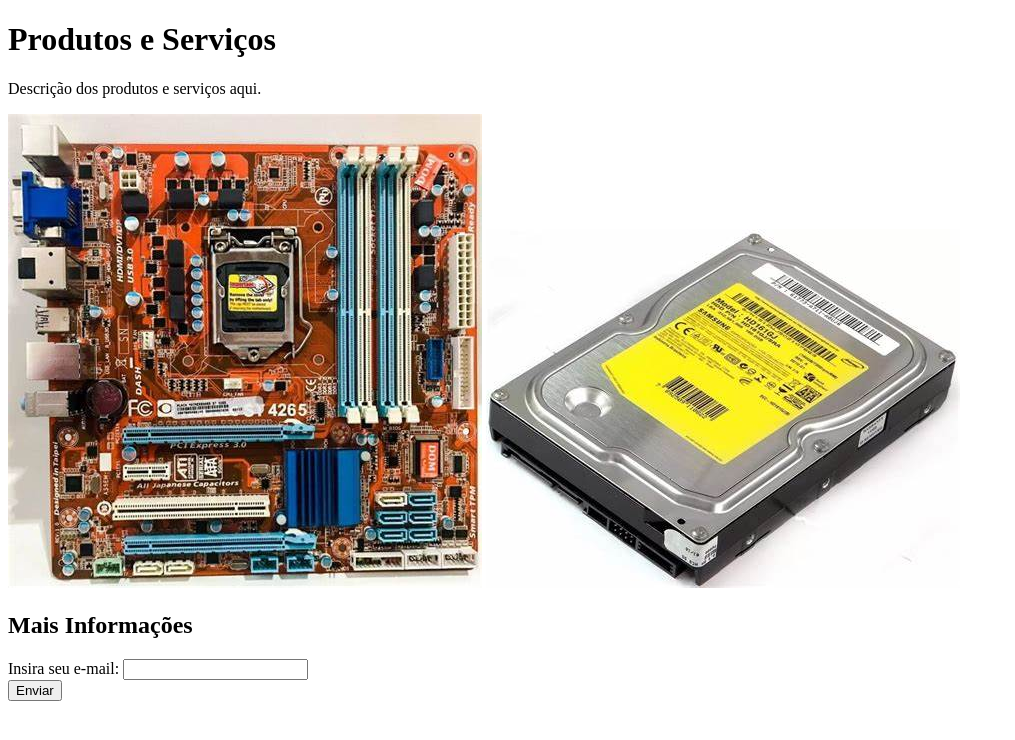
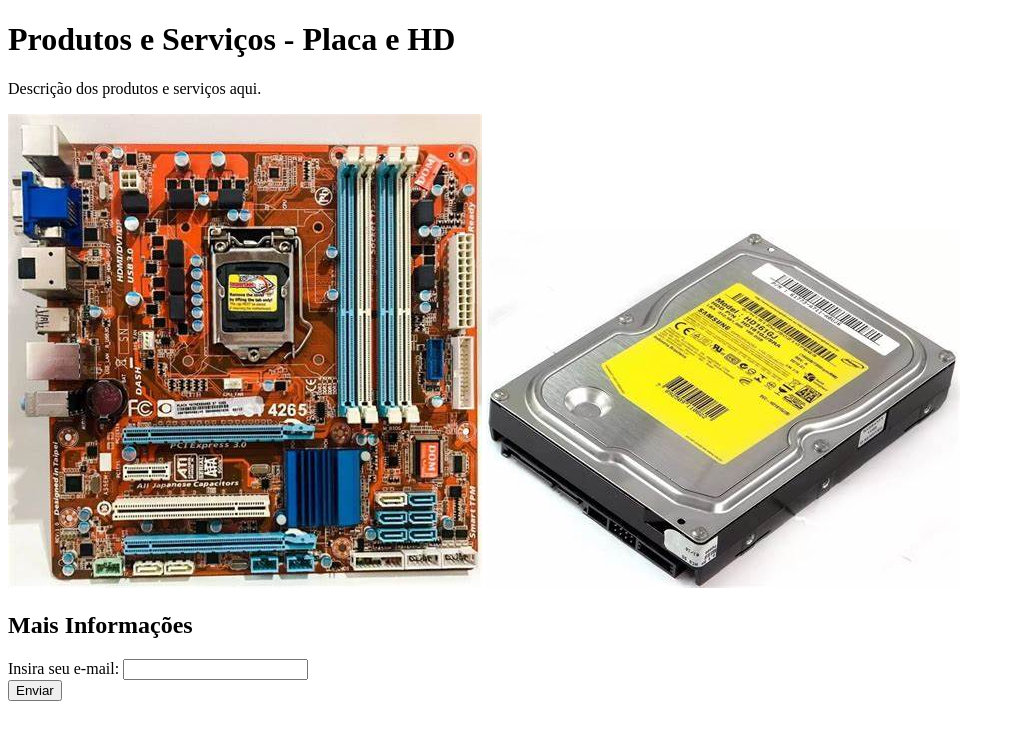
Before and after one commit to RaySantosr/-ServicosEspecializados-.github.io, a plain HTML site: page index.html in a window 1280 px wide. Shown: the whole page, without its empty margins (0-1015 px from the left). Drawn offline with Linux system fonts and the light colour scheme.

Commit message:
Update index.html

```diff
--- a/index.html
+++ b/index.html
@@ -5,7 +5,7 @@
   <title>Produtos e Serviços - Descrição e Imagens</title>
 </head>
 <body>
-  <h1>Produtos e Serviços</h1>
+  <h1>Produtos e Serviços - Placa e HD</h1>
   <p>Descrição dos produtos e serviços aqui.</p>
   <img src="imagem2.jpg" alt="Imagem do produto ou serviço">
   <img src="imagem3.jpg" alt="Outra imagem do produto ou serviço">
```
